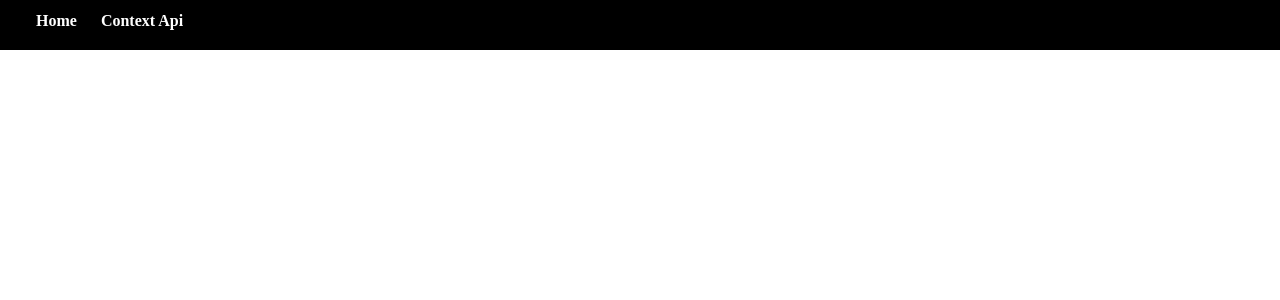
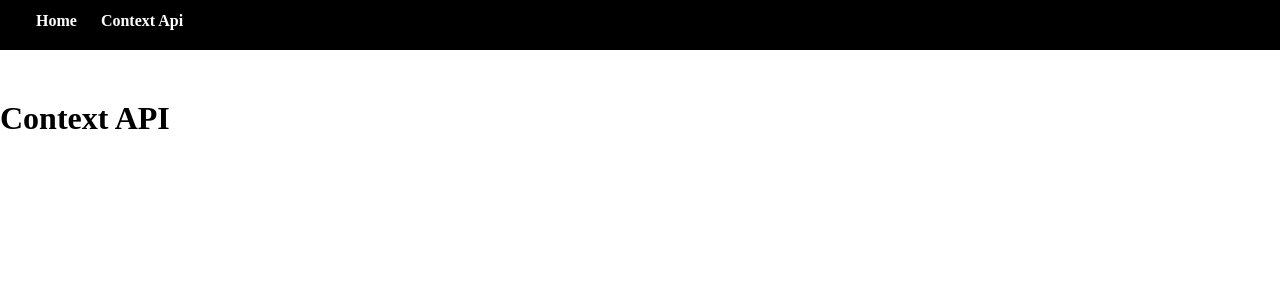
Before and after one commit to marcopetry/benchmark-state-management-react, a React (Vite) app: page /context-api in a window 1280 px wide. Shown: the top 300 px of the page. Built offline with nearby package versions, Linux system fonts and the light colour scheme.

Commit message:
feat: setup to route context api

```diff
--- /dev/null
+++ b/src/pages/context-api/context-api.tsx
@@ -0,0 +1,9 @@
+import { Layout } from "../../components/layout";
+
+export const ContextApi = () => {
+  return (
+    <Layout>
+      <h1>Context API</h1>
+    </Layout>
+  );
+};
--- /dev/null
+++ b/src/pages/context-api/index.ts
@@ -0,0 +1 @@
+export * from "./context-api";
--- a/src/routes/__root.tsx
+++ b/src/routes/__root.tsx
@@ -1,4 +1,4 @@
-import { createRootRoute, Link, Outlet } from "@tanstack/react-router";
+import { createRootRoute, Outlet } from "@tanstack/react-router";
 import { Navbar } from "../components/navbar";
 
 export const Route = createRootRoute({
--- a/src/routes/context-api.lazy.tsx
+++ b/src/routes/context-api.lazy.tsx
@@ -1,9 +1,6 @@
-import { createLazyFileRoute } from '@tanstack/react-router'
+import { ContextApi } from "../pages/context-api";
+import { createLazyFileRoute } from "@tanstack/react-router";
 
-export const Route = createLazyFileRoute('/context-api')({
-  component: About,
-})
-
-function About() {
-  return <div className="p-2">Hello from About!</div>
-}
+export const Route = createLazyFileRoute("/context-api")({
+  component: ContextApi,
+});
```
